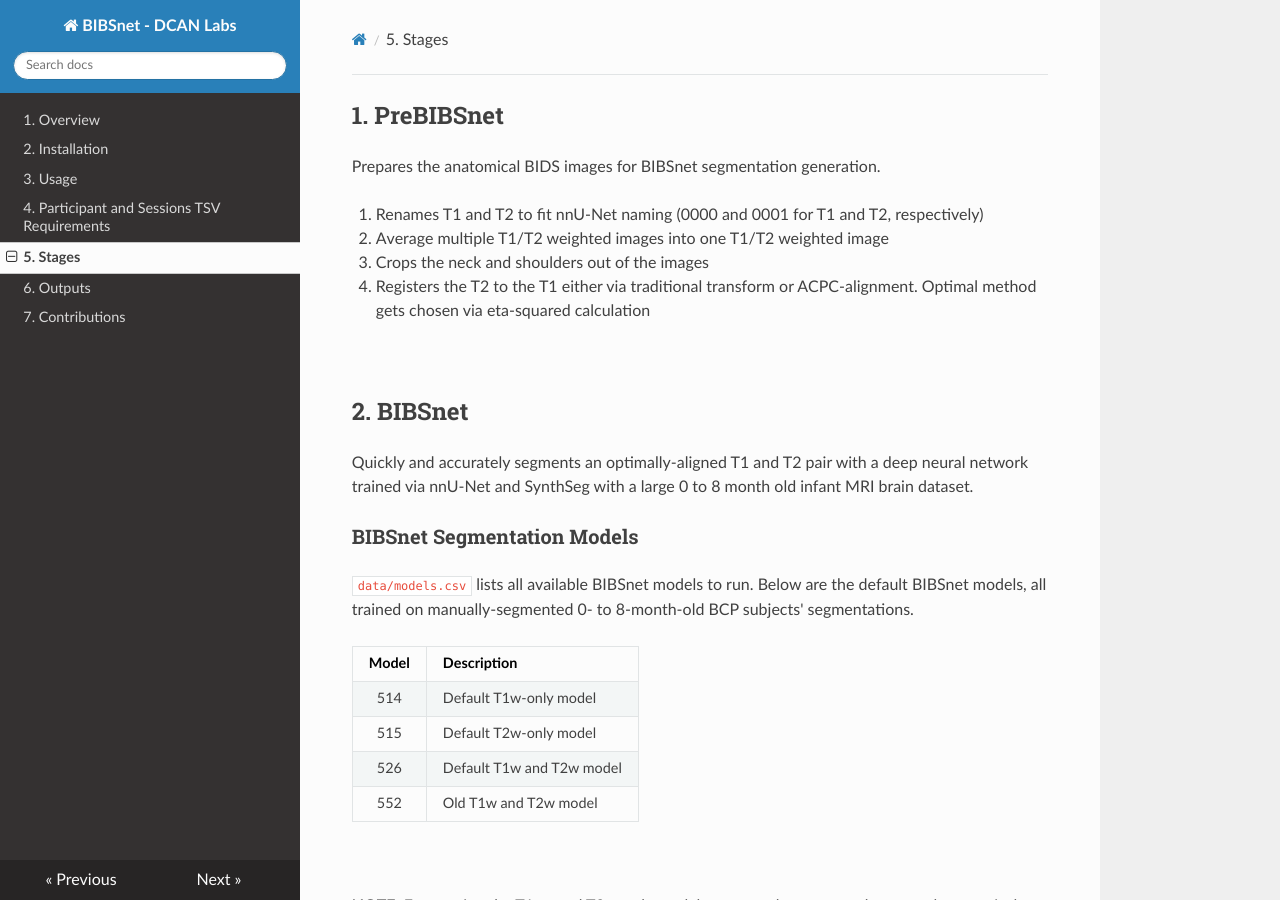
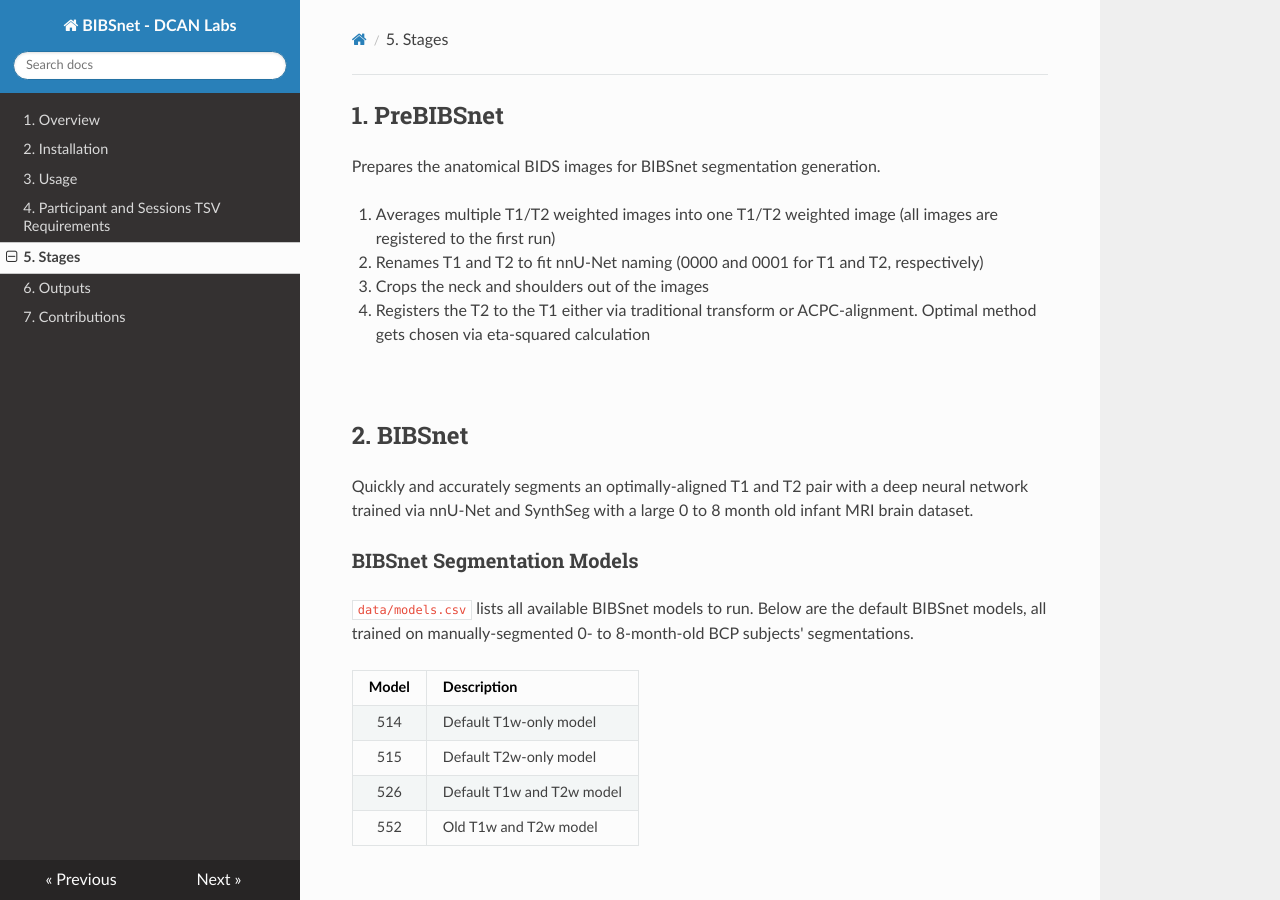
Before and after one commit to DCAN-Labs/BIBSnet, an MkDocs documentation site: the page built from docs/stages.md, in a window 1280 px wide and 900 px high. Built offline with MkDocs 1.6.1, drawn with Linux system fonts in a browser that asks for light colours; nearby versions of some CDN libraries.

Commit message:
Update stages.md
minor update to description of prebibsnet steps

```diff
--- a/docs/stages.md
+++ b/docs/stages.md
@@ -2,8 +2,8 @@
 
 Prepares the anatomical BIDS images for BIBSnet segmentation generation.
 
-1. Renames T1 and T2 to fit nnU-Net naming (0000 and 0001 for T1 and T2, respectively)
-2. Average multiple T1/T2 weighted images into one T1/T2 weighted image
+1. Averages multiple T1/T2 weighted images into one T1/T2 weighted image (all images are registered to the first run)
+2. Renames T1 and T2 to fit nnU-Net naming (0000 and 0001 for T1 and T2, respectively)
 3. Crops the neck and shoulders out of the images
 4. Registers the T2 to the T1 either via traditional transform or ACPC-alignment. Optimal method gets chosen via eta-squared calculation
 
```
